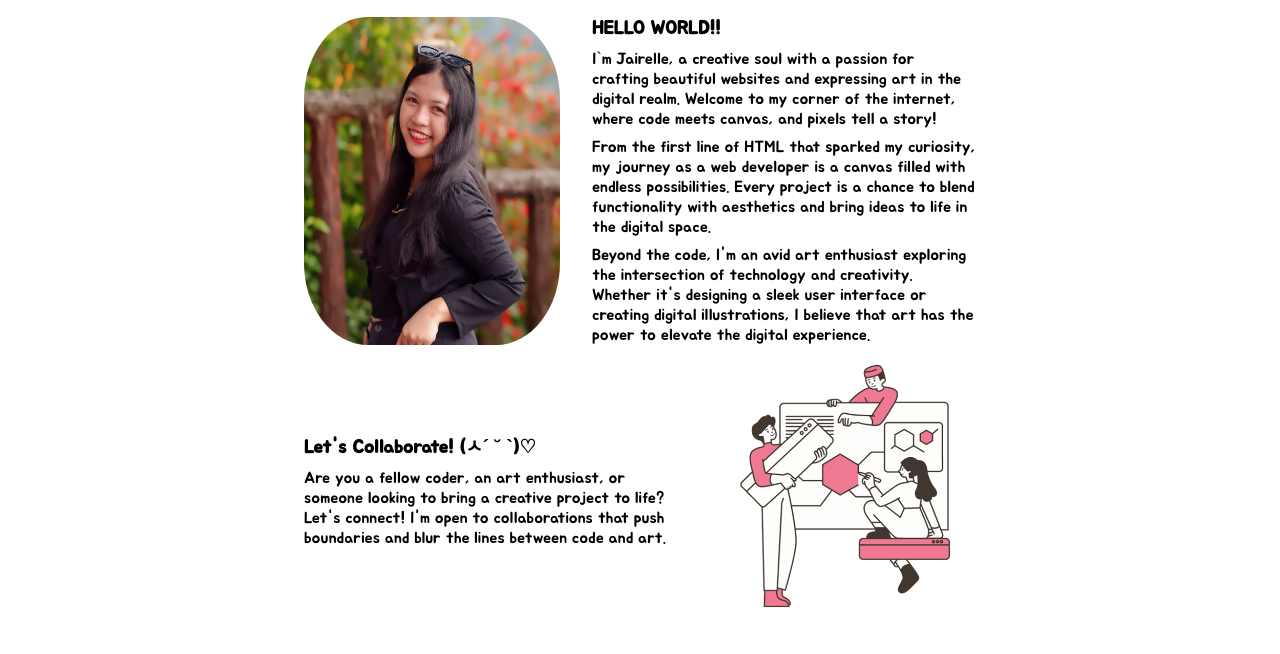
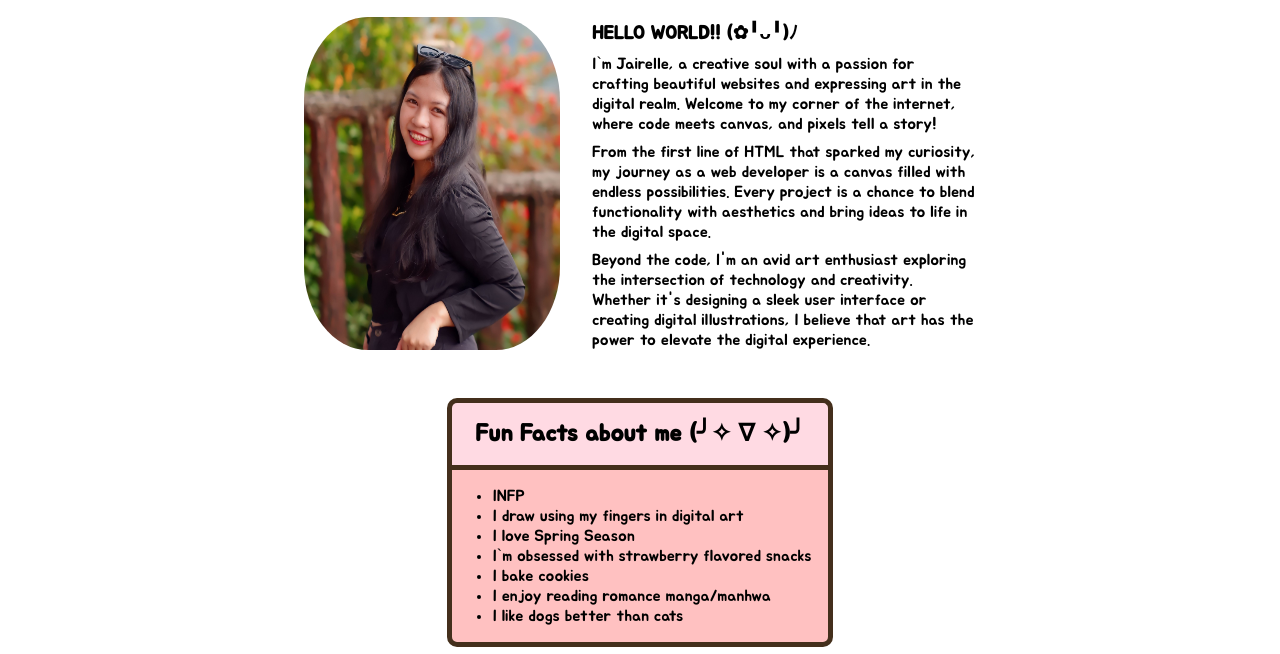
Before and after one commit to Arcianne/Gallery, a plain HTML site: page me.html in a window 1280 px wide. Shown: the part 143-797 px from the top of the page. Drawn offline with nearby package versions, Linux system fonts and the light colour scheme.

Commit message:
funfact animation

```diff
--- a/css/globals.css
+++ b/css/globals.css
@@ -49,15 +49,21 @@ footer {
     margin-top: 2.5rem;
 }
 
+footer ul {
+  display: flex;
+  gap: 2rem;
+}
+
+.foot-nav ul li{
+  font-size: 25px;
+  list-style-type: none;
+  color: var(--header);
+}
+
 .foot-nav {
   display: flex;
   justify-content: center;
   gap: 20px;
-
-}
-
-.foot-nav ul li{
-  font-size: 25px;
 }
 
 .foot {
--- a/css/home.css
+++ b/css/home.css
@@ -20,12 +20,12 @@ nav {
   color: var(--header);
 }
 
-ul {
+nav ul {
   display: flex;
   gap: 2rem;
 }
 
-ul li {
+nav ul li {
   list-style-type: none;
   color: var(--header);
   font-size: 1.9rem;
@@ -120,8 +120,36 @@ img {
   gap: 2rem;
 }
 
+.facts-container {
+  margin-top: 3rem;
+  display: flex;
+  align-items: center;
+  justify-content: center;
+}
+
+.facts-container .funfact {
+  background-color: #FFC1C1;
+  padding: 1rem;
+  border: 5px var(--title) solid;
+  border-radius: 0 0 10px 10px;
+}
+
+.fact h3{
+  text-align: center;
+  background-color: var(--bgcolor);
+  border: 5px var(--title) solid;
+  border-bottom: none;
+  border-radius: 10px 10px 0 0;
+  padding: 1rem;
+  font-size: 1.5rem;
+}
+
+.facts-container .fact ul li{
+  margin-left: 1.5rem;
+}
+
 .collab {
-  margin-top: 1rem;
+  margin-top: 3rem;
   align-items: center;
 }
 
--- a/me.html
+++ b/me.html
@@ -29,10 +29,26 @@
     <div class="photo">
         <img src="Assets/me.jpg" data-aos="fade-right">
         <div class="description">
-            <h3>HELLO WORLD!!</h3>
+            <h3>HELLO WORLD!! (✿╹ᴗ╹)ﾉ</h3>
             <p>I`m Jairelle, a creative soul with a passion for crafting beautiful websites and expressing art in the digital realm. Welcome to my corner of the internet, where code meets canvas, and pixels tell a story!</p>
             <p>From the first line of HTML that sparked my curiosity, my journey as a web developer is a canvas filled with endless possibilities. Every project is a chance to blend functionality with aesthetics and bring ideas to life in the digital space.</p>
             <p>Beyond the code, I'm an avid art enthusiast exploring the intersection of technology and creativity. Whether it's designing a sleek user interface or creating digital illustrations, I believe that art has the power to elevate the digital experience.</p>
+        </div>
+    </div>
+    <div class="facts-container" data-aos="flip-up">
+        <div class="fact">
+            <h3>Fun Facts about me (╯✧ ∇ ✧)╯</h3>
+            <div class="funfact">
+            <ul>
+                <li>INFP</li>
+                <li>I draw using my fingers  in digital art</li>
+                <li>I love Spring Season</li>
+                <li>I`m obsessed with strawberry flavored snacks</li>
+                <li>I bake cookies</li>
+                <li>I enjoy reading romance manga/manhwa</li>
+                <li>I like dogs better than cats</li>
+            </ul>
+            </div>
         </div>
     </div>
     <div class="photo collab">
```
Also changed, not shown: index.html (+2 -2 lines), Assets/fact.png (added).
